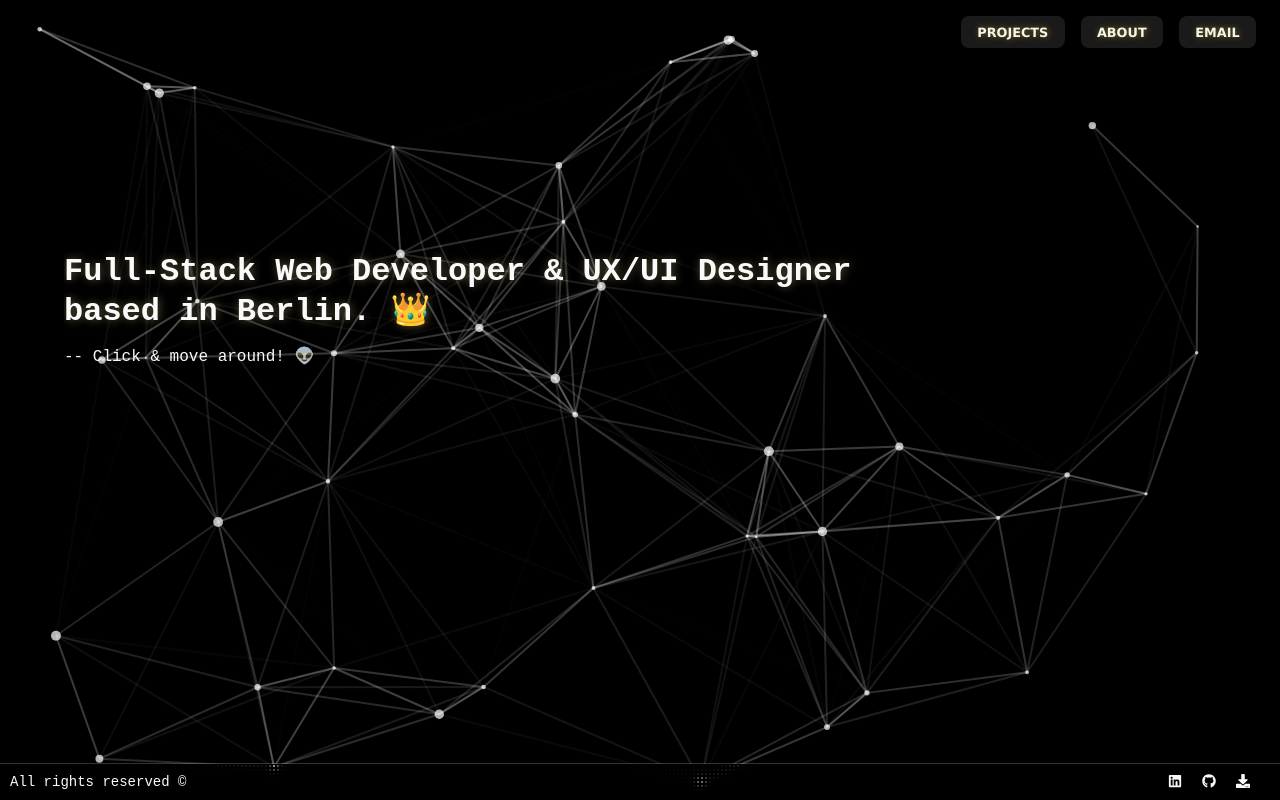
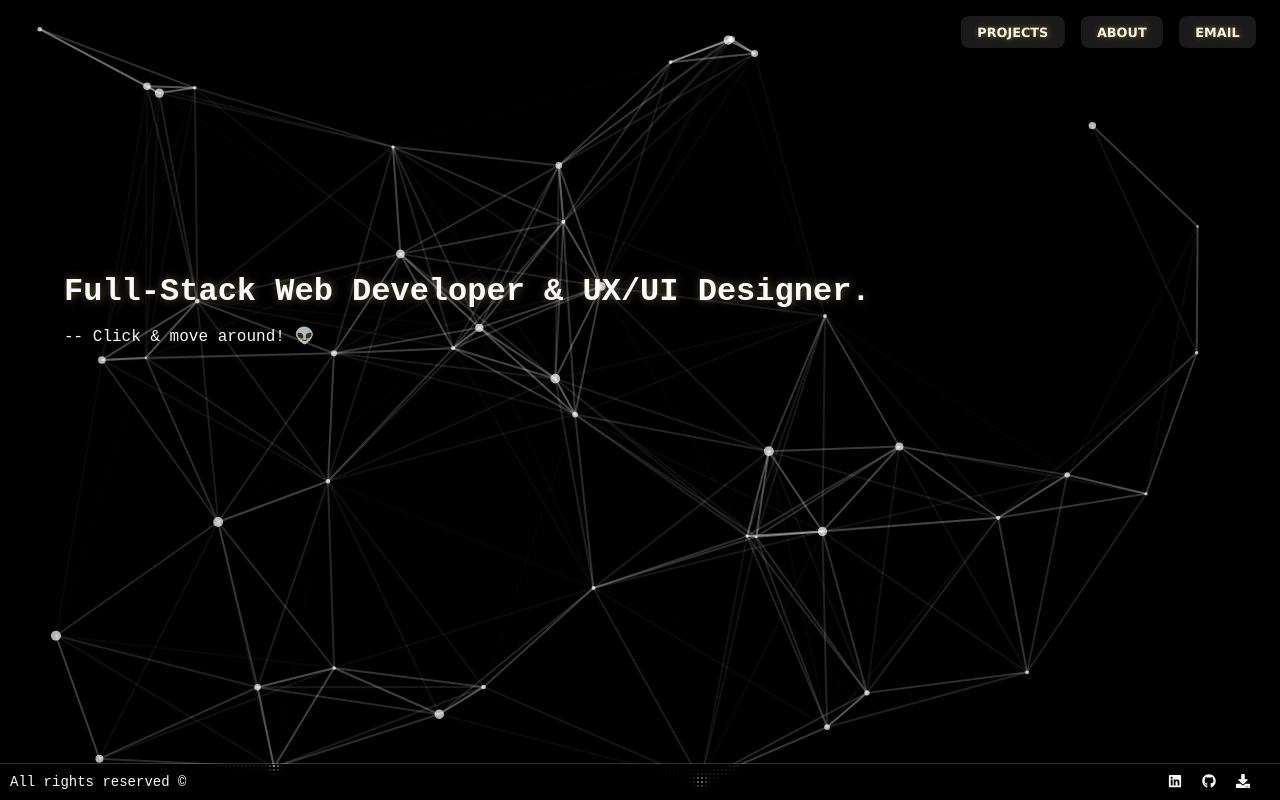
Before and after one commit to h-aburesha/my-next-website, a Next.js app: page / in a window 1280 px wide. Built offline with nearby package versions, Linux system fonts and the light colour scheme.

Commit message:
landing title change index

```diff
--- a/pages/index.tsx
+++ b/pages/index.tsx
@@ -17,8 +17,7 @@ export default function Home() {
             <div className="landing-container">
                 <header className="header">
                     <code className="welcome-message">
-                        Full-Stack Web Developer & UX/UI Designer based in
-                        Berlin. 👑
+                        Full-Stack Web Developer & UX/UI Designer.
                     </code>
                     <code> -- Click & move around! 👽</code>
                 </header>
```
